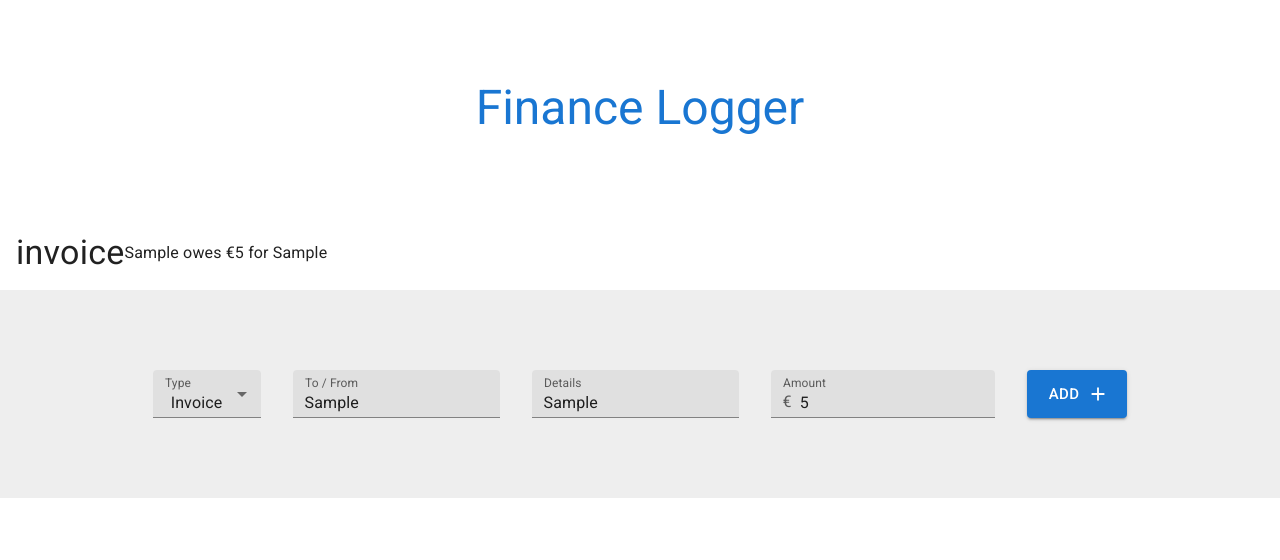
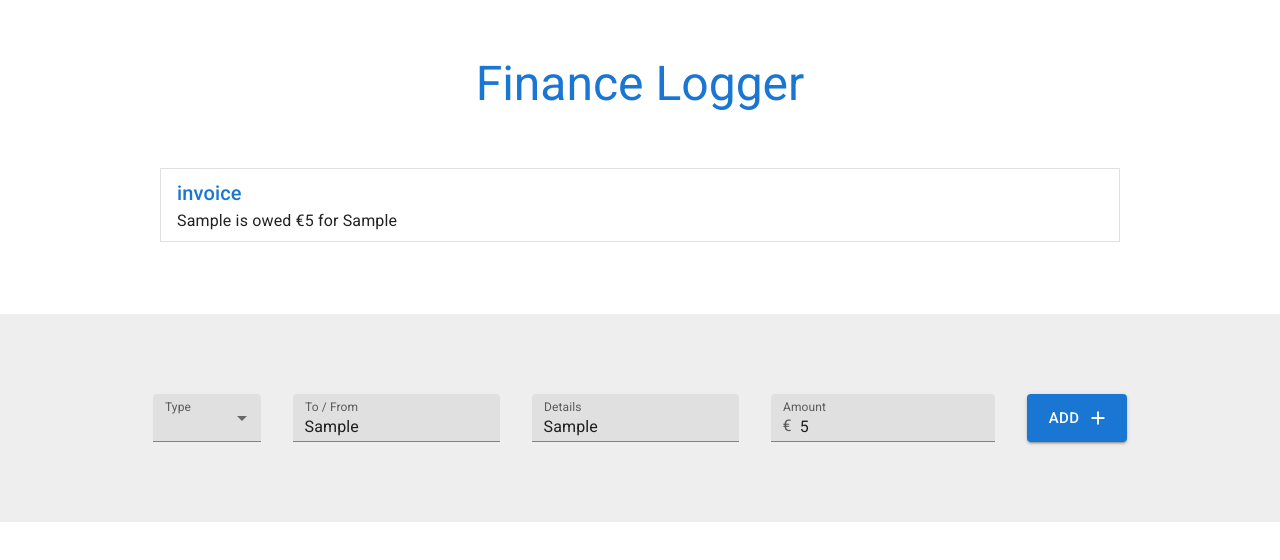
Before and after one commit to raudzius/Finance-Logger_The-Net-Ninja, a React (Create React App) app: page / in a window 1280 px wide. Both pictures are taken after typing "Sample", "Sample", "5" into the empty fields and a click on the button "ADD". Shown: the top 560 px of the page. Built offline with nearby package versions, Linux system fonts and the light colour scheme.

Commit message:
feat(5): style finance logs

```diff
--- a/src/App.tsx
+++ b/src/App.tsx
@@ -5,7 +5,7 @@ import React from 'react';
 
 const App = () => (
   <Container component="main" maxWidth={false} disableGutters sx={{ textAlign: 'center' }}>
-    <Typography component="h1" variant="h3" color="primary" sx={{ my: 10 }}>
+    <Typography component="h1" variant="h3" color="primary" sx={{ mt: 7, mb: 4 }}>
       Finance Logger
     </Typography>
     <LogList />
--- a/src/components/Form.tsx
+++ b/src/components/Form.tsx
@@ -20,7 +20,7 @@ const Form: React.FC = () => {
     e.preventDefault();
 
     let doc: HasFormatter;
-    if (type === 'invoice') {
+    if (type === 'Invoice') {
       doc = new Invoice(toFrom, details, Number(amount));
     } else {
       doc = new Payment(toFrom, details, Number(amount));
@@ -55,8 +55,8 @@ const Form: React.FC = () => {
         size="small"
         sx={{ width: 108 }}
       >
-        <MenuItem value="invoice">Invoice</MenuItem>
-        <MenuItem value="payment">Payment</MenuItem>
+        <MenuItem value="Invoice">Invoice</MenuItem>
+        <MenuItem value="Payment">Payment</MenuItem>
       </TextField>
       <TextField
         id="to-from"
--- a/src/components/LogList/components/LogListItem.tsx
+++ b/src/components/LogList/components/LogListItem.tsx
@@ -9,8 +9,10 @@ type LogListItemProps = {
 };
 
 const LogListItem: React.FC<LogListItemProps> = ({ item, heading }) => (
-  <ListItem>
-    <Typography component="h4" variant="h4">
+  <ListItem sx={{
+ display: 'block', border: 1, borderColor: '#e0e0e0', my: 2,
+}}>
+    <Typography component="h4" variant="h6" color="primary">
       {heading}
     </Typography>
     <Typography component="p">{item.format()}</Typography>
--- a/src/components/LogList/index.tsx
+++ b/src/components/LogList/index.tsx
@@ -8,7 +8,7 @@ const LogList = () => {
   let id = 0;
 
   return (
-    <List>
+    <List sx={{ mx: 20, mb: 6 }}>
       {logList.map(({ heading, item }) => {
       id += 1;
       return <LogListItem key={id} heading={heading} item={item} />;
```
